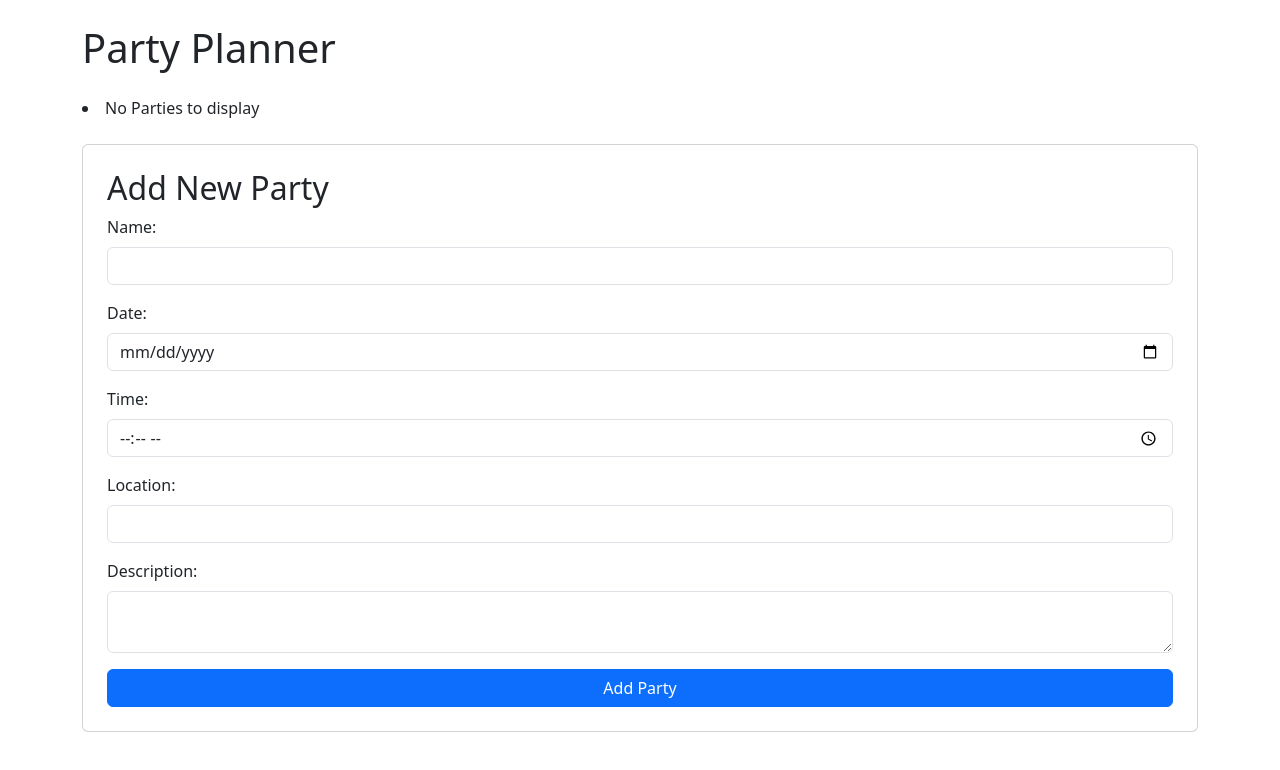
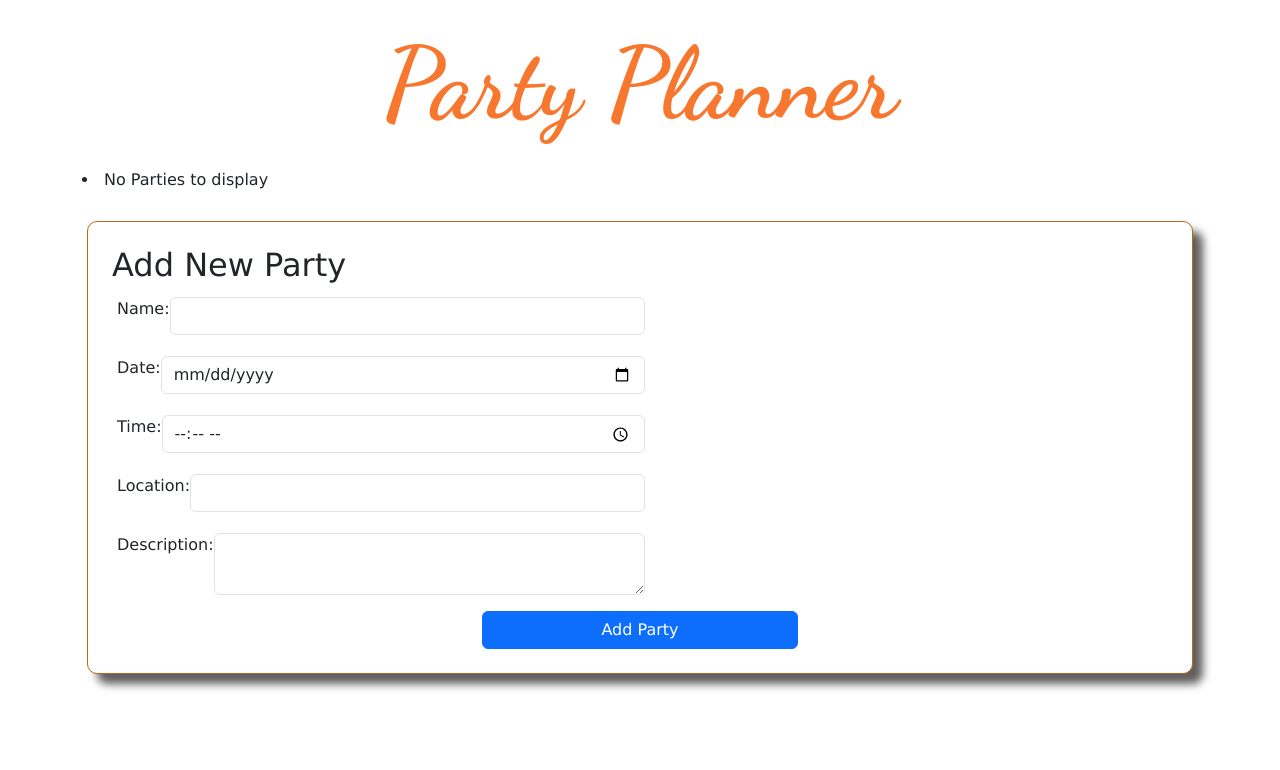
Before and after one commit to arianerubin/Unit2.PartyPlanner, a plain HTML site: page index.html in a window 1280 px wide. Drawn offline with nearby package versions, Linux system fonts and the light colour scheme; no server answers.

Commit message:
fixedstylecss

```diff
--- a/index.html
+++ b/index.html
@@ -10,6 +10,13 @@
       rel="stylesheet"
       integrity="sha384-QWTKZyjpPEjISv5WaRU9OFeRpok6YctnYmDr5pNlyT2bRjXh0JMhjY6hW+ALEwIH"
       crossorigin="anonymous"
+    />
+    <link rel="stylesheet" href="style.css" />
+    <link rel="preconnect" href="https://fonts.googleapis.com" />
+    <link rel="preconnect" href="https://fonts.gstatic.com" crossorigin />
+    <link
+      href="https://fonts.googleapis.com/css2?family=Dancing+Script:wght@400..700&display=swap"
+      rel="stylesheet"
     />
   </head>
   <body class="container">
--- /dev/null
+++ b/style.css
@@ -0,0 +1,33 @@
+.container {
+  display: grid;
+  width: 100%;
+  font-family: verdana;
+}
+
+button {
+  width: 30%;
+  margin: auto;
+}
+
+h1 {
+  font-family: "Dancing Script", cursive;
+  font-size: 100px;
+  color: rgb(247, 119, 46);
+  font-weight: bold;
+  margin: auto;
+}
+
+.card {
+  margin: 5px;
+  padding: 30px;
+  border: 1px solid #ba6719;
+  border-radius: 10px;
+  box-shadow: 10px 10px 8px 0 rgb(98, 94, 94);
+  transition: 0.2s;
+}
+
+.mb-3 {
+  display: inline-flex;
+  width: 50%;
+  margin: 5px;
+}
```
